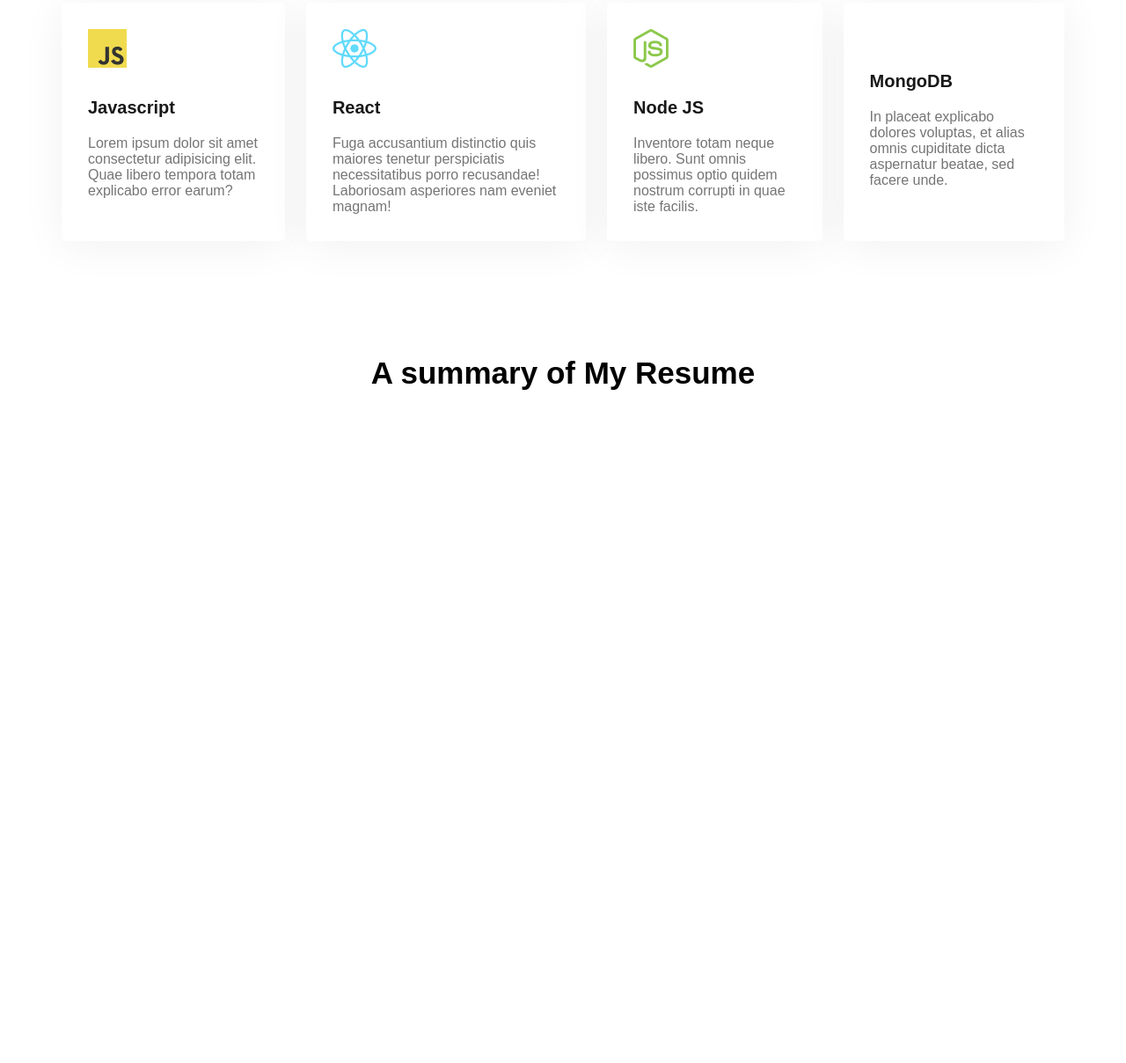
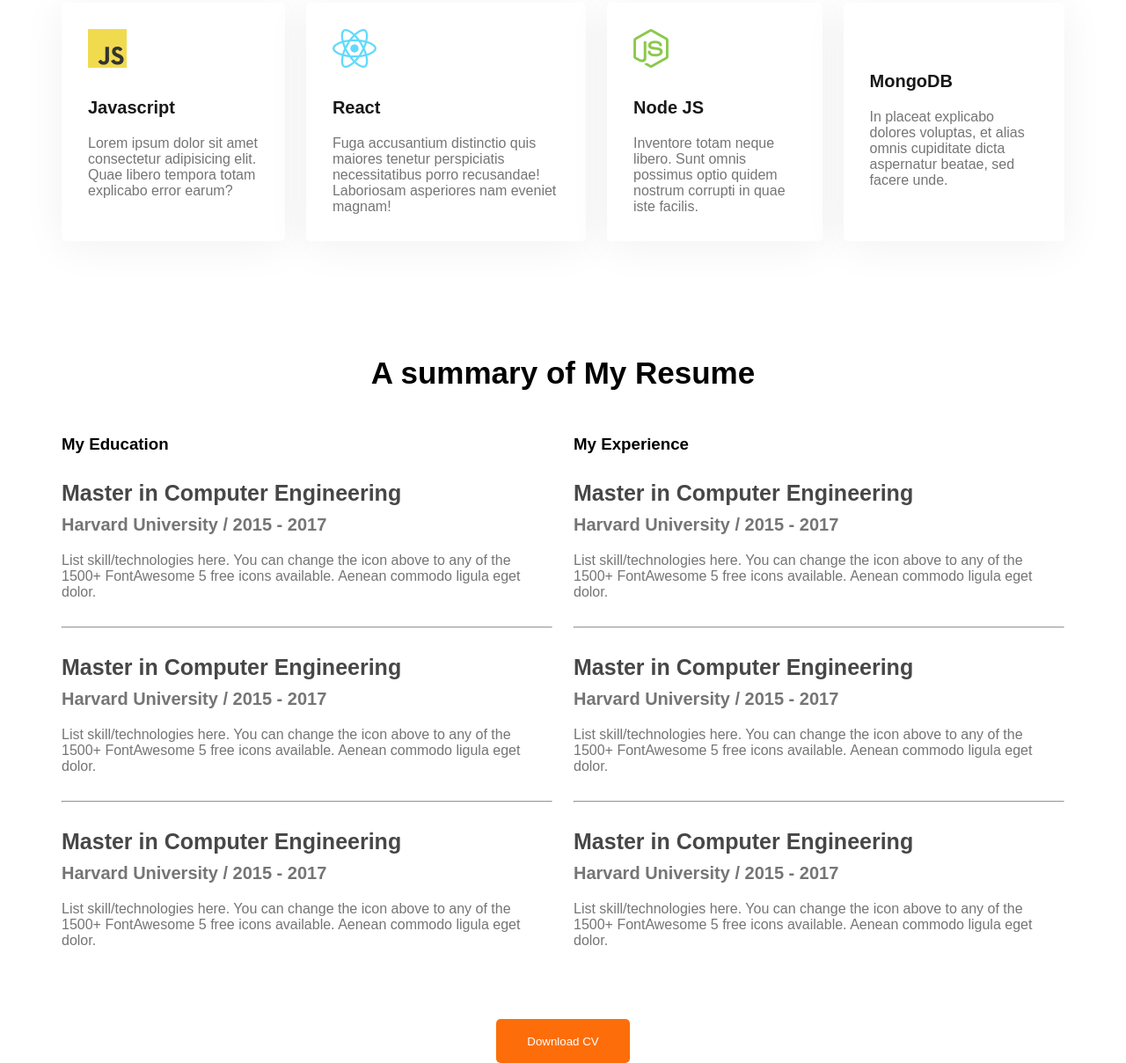
Before and after one commit to Mehedi001/portfolio, a plain HTML site: page index.html in a window 1280 px wide. Shown: the part 1694-2902 px from the top of the page at 88% size. Before the commit the page ends 2188 px from the top, so only its background shows below. Drawn offline with Linux system fonts and the light colour scheme.

Commit message:
adding new line

```diff
--- a/index.html
+++ b/index.html
@@ -1,13 +1,17 @@
 <!DOCTYPE html>
 <html lang="en">
+
 <head>
     <meta charset="UTF-8">
     <meta http-equiv="X-UA-Compatible" content="IE=edge">
     <meta name="viewport" content="width=device-width, initial-scale=1.0">
-    <link rel="preconnect" href="https://fonts.googleapis.com"><link rel="preconnect" href="https://fonts.gstatic.com" crossorigin><link href="https://fonts.googleapis.com/css2?family=Open+Sans&display=swap" rel="stylesheet">
+    <link rel="preconnect" href="https://fonts.googleapis.com">
+    <link rel="preconnect" href="https://fonts.gstatic.com" crossorigin>
+    <link href="https://fonts.googleapis.com/css2?family=Open+Sans&display=swap" rel="stylesheet">
     <link rel="stylesheet" href="styles/style.css">
     <title>Portfolio</title>
 </head>
+
 <body>
     <header class="header">
         <nav>
@@ -33,7 +37,8 @@
             <div>
                 <h3 class="banner-subtitle">Hi! I'm </h3>
                 <h1 class="banner-title">Mary Hardy</h1>
-                <p class="banner-text">Shot what able cold new see hold.Friendly as an betrayed formerly he. Morning because as to society behaved moments.</p>
+                <p class="banner-text">Shot what able cold new see hold.Friendly as an betrayed formerly he. Morning
+                    because as to society behaved moments.</p>
                 <button class="btn-primary">Download CV</button>
             </div>
             <img src="images/hardy.png" alt="">
@@ -46,7 +51,10 @@
     <main>
         <section class="about">
             <h3 class="section-title">About Me</h3>
-            <p class="section-description">I, m a designer & developer with a passion for web design. I enjoy developing simple, clean and slick websites that provide real value to the end user. Thousands of clients have procured exceptional resulfs while working with me. Delivering work within time and budget which meets clients requirements in our mata.</p>
+            <p class="section-description">I, m a designer & developer with a passion for web design. I enjoy developing
+                simple, clean and slick websites that provide real value to the end user. Thousands of clients have
+                procured exceptional resulfs while working with me. Delivering work within time and budget which meets
+                clients requirements in our mata.</p>
             <div class="about-info-container">
                 <div class="about-info">
                     <p class="info-title">Name:</p>
@@ -75,22 +83,26 @@
                 <div class="skill">
                     <img src="images/icons/js.png" alt="">
                     <p class="skill-title">Javascript</p>
-                    <p class="skill-description">Lorem ipsum dolor sit amet consectetur adipisicing elit. Quae libero tempora totam explicabo error earum?</p>
+                    <p class="skill-description">Lorem ipsum dolor sit amet consectetur adipisicing elit. Quae libero
+                        tempora totam explicabo error earum?</p>
                 </div>
                 <div class="skill">
                     <img src="images/icons/react.png" alt="">
                     <p class="skill-title">React</p>
-                    <p class="skill-description">Fuga accusantium distinctio quis maiores tenetur perspiciatis necessitatibus porro recusandae! Laboriosam asperiores nam eveniet magnam!</p>
+                    <p class="skill-description">Fuga accusantium distinctio quis maiores tenetur perspiciatis
+                        necessitatibus porro recusandae! Laboriosam asperiores nam eveniet magnam!</p>
                 </div>
                 <div class="skill">
                     <img src="images/icons/nodejs.png" alt="">
                     <p class="skill-title">Node JS</p>
-                    <p class="skill-description">Inventore totam neque libero. Sunt omnis possimus optio quidem nostrum corrupti in quae iste facilis.</p>
+                    <p class="skill-description">Inventore totam neque libero. Sunt omnis possimus optio quidem nostrum
+                        corrupti in quae iste facilis.</p>
                 </div>
                 <div class="skill">
                     <img src="images/icons/" alt="">
                     <p class="skill-title">MongoDB</p>
-                    <p class="skill-description">In placeat explicabo dolores voluptas, et alias omnis cupiditate dicta aspernatur beatae, sed facere unde.</p>
+                    <p class="skill-description">In placeat explicabo dolores voluptas, et alias omnis cupiditate dicta
+                        aspernatur beatae, sed facere unde.</p>
                 </div>
             </div>
         </section>
@@ -98,8 +110,71 @@
         <!-- Resume Section -->
         <Section class="Resume">
             <h3 class="section-title">A summary of My Resume</h3>
+            <div class="resume-content">
+                <div>
+                    <h3 class="resume-title">My Education</h3>
+                    <div class="resume-item">
+                        <h4 class="title">Master in Computer Engineering</h4>
+                        <h5 class="subtitle">Harvard University / 2015 - 2017</h5>
+                        <p class="description">List skill/technologies here. You can change the icon above
+                            to any of the 1500+ FontAwesome 5 free icons available. Aenean commodo ligula eget dolor.
+                        </p>
+                    </div>
+                    <hr>
+                    <div class="resume-item">
+                        <h4 class="title">Master in Computer Engineering</h4>
+                        <h5 class="subtitle">Harvard University / 2015 - 2017</h5>
+                        <p class="description">List skill/technologies here. You can change the icon above
+                            to any of the 1500+ FontAwesome 5 free icons available. Aenean commodo ligula eget dolor.
+                        </p>
+                    </div>
+                    <hr>
+                    <div class="resume-item">
+                        <h4 class="title">Master in Computer Engineering</h4>
+                        <h5 class="subtitle">Harvard University / 2015 - 2017</h5>
+                        <p class="description">List skill/technologies here. You can change the icon above
+                            to any of the 1500+ FontAwesome 5 free icons available. Aenean commodo ligula eget dolor.
+                        </p>
+                    </div>
+
+                </div>
+
+
+
+                <div>
+                    <h3 class="resume-title">My Experience</h3>
+                    <div class="resume-item">
+                        <h4 class="title">Master in Computer Engineering</h4>
+                        <h5 class="subtitle">Harvard University / 2015 - 2017</h5>
+                        <p class="description">List skill/technologies here. You can change the icon above
+                            to any of the 1500+ FontAwesome 5 free icons available. Aenean commodo ligula eget dolor.
+                        </p>
+                    </div>
+                    <hr>
+                    <div class="resume-item">
+                        <h4 class="title">Master in Computer Engineering</h4>
+                        <h5 class="subtitle">Harvard University / 2015 - 2017</h5>
+                        <p class="description">List skill/technologies here. You can change the icon above
+                            to any of the 1500+ FontAwesome 5 free icons available. Aenean commodo ligula eget dolor.
+                        </p>
+                    </div>
+                    <hr>
+                    <div class="resume-item">
+                        <h4 class="title">Master in Computer Engineering</h4>
+                        <h5 class="subtitle">Harvard University / 2015 - 2017</h5>
+                        <p class="description">List skill/technologies here. You can change the icon above
+                            to any of the 1500+ FontAwesome 5 free icons available. Aenean commodo ligula eget dolor.
+                        </p>
+                    </div>
+
+                </div>
+            </div>
+            <div class="resume-button">
+                <button class="btn-primary">Download CV</button>
+            </div>
         </Section>
 
     </main>
 </body>
+
 </html>
--- a/styles/style.css
+++ b/styles/style.css
@@ -102,6 +102,7 @@ main {
     border-radius: 10px;
     padding: 130px 150px;
 }
+
 section {
     margin-top: 130px;
 }
@@ -166,3 +167,38 @@ section {
 }
 
 /* Resume style */
+
+
+.resume-content {
+    display: flex;
+    gap: 24px;
+}
+.resume-item {
+    margin-top: 30px;
+    margin-bottom: 30px;
+}
+
+.title {
+    color: #474747;
+    font-weight: 700;
+    font-size: 25px;
+    margin-bottom: 10px;
+
+}
+
+.subtitle {
+    font-weight: 600;
+    font-size: 20px;
+    color: #757575;
+    margin-bottom: 20px;
+
+}
+
+.description {
+    color: #757575;
+}
+
+.resume-button {
+    margin-top: 50px;
+    text-align: center;
+}
```
